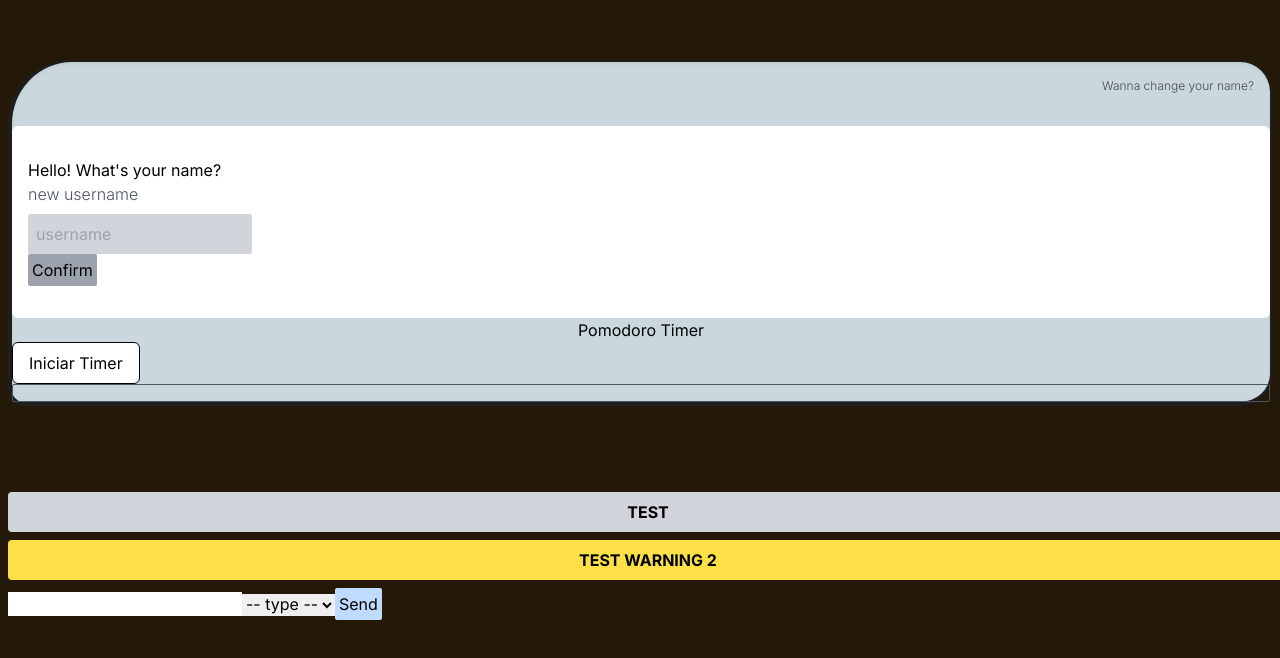
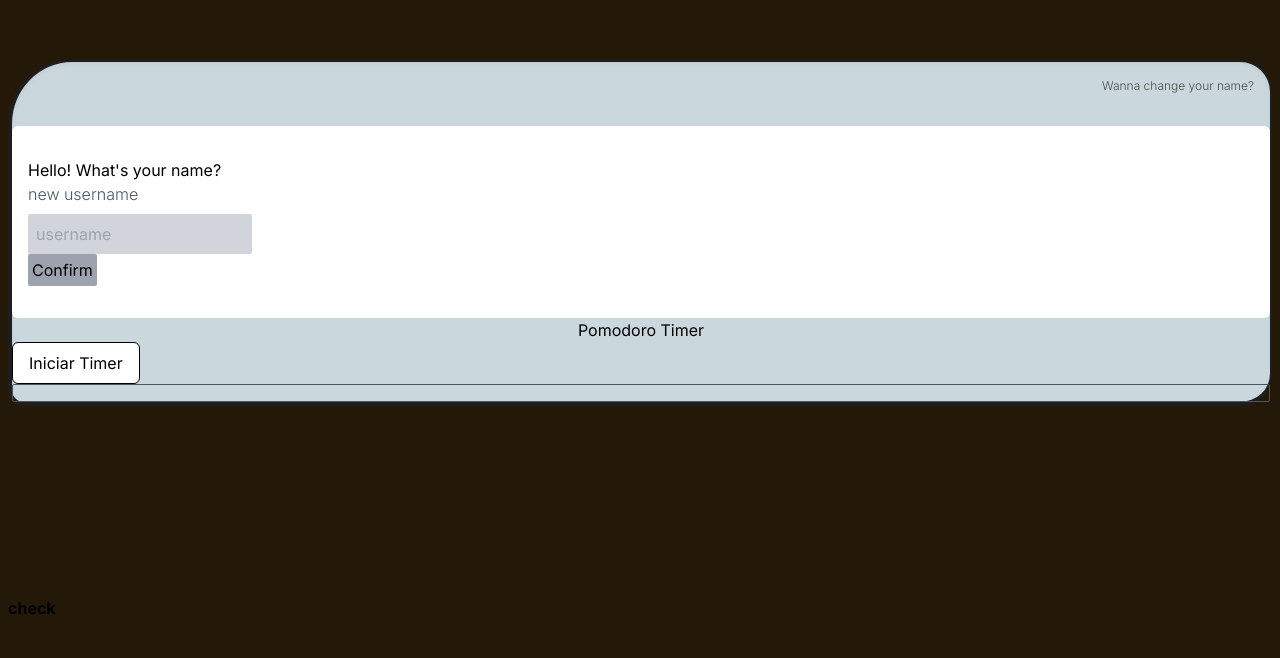
Before and after one commit to MatiasPViecho/pomodoro, a Next.js app: page / in a window 1280 px wide. Shown: the part 164-822 px from the top of the page. Built offline with nearby package versions, Linux system fonts and the light colour scheme.

Commit message:
feat: add really unstable toast system

```diff
--- a/app/page.tsx
+++ b/app/page.tsx
@@ -9,10 +9,12 @@ import { Container } from "@/components/Container";
 import { NameChangerContainer } from "@/components/NameChanger/NameChangerContainer";
 import { Fragment } from "react";
 import { ToastContainer } from "@/components/Toast/ToastContainer";
+import { ToastProvider } from "@/contexts/ToastContext";
 export default function Home() {
   const t = useTranslations("Index");
   return (
     <Fragment>
+      <ToastProvider>
         <ToastContainer />
         <main>
           <UserProvider>
@@ -27,6 +29,7 @@ export default function Home() {
             </DateProvider>
           </UserProvider>
         </main>
+      </ToastProvider>
     </Fragment>
   );
 }
--- a/components/Toast/Toast.tsx
+++ b/components/Toast/Toast.tsx
@@ -1,7 +1,11 @@
 interface IToast {
   msg: string;
   type: string;
+  duration: number;
+  removeSelf: () => void;
 }
+const TIME_TO_STOP_ANIMATION = 1200;
+const TIME_TO_REMOVE_SELF_PROCESS = 800;
 const checkTypeValidity = (type: string): boolean => {
   switch (type) {
     case "success":
@@ -14,19 +18,35 @@ const checkTypeValidity = (type: string): boolean => {
       return false;
   }
 };
-export const Toast = ({ msg = "", type = "info" }: IToast) => {
+export const Toast = ({
+  msg = "",
+  type = "info",
+  duration,
+  removeSelf,
+}: IToast) => {
   const finalType = checkTypeValidity(type) ? type : "info";
+  setTimeout(() => {
+    removeSelf();
+  }, duration);
   const typeClassNames: { [key: string]: string } = {
-    info: "gray-300",
-    warning: "yellow-300",
-    success: "green-300",
-    danger: "red-300",
+    info: "gray",
+    warning: "yellow",
+    success: "green",
+    danger: "red",
+  };
+  const startRemoveProcess = () => {
+    setTimeout(() => {
+      removeSelf();
+    }, TIME_TO_REMOVE_SELF_PROCESS);
   };
   return (
-    <span
-      className={`bg-${typeClassNames[finalType]}  text-center px-12 py-2 rounded text-black font-bold uppercase`}
+    <button
+      onClick={() => startRemoveProcess()}
+      className={`transition-all w-full max-w-72 bg-${typeClassNames[finalType]}-100 shadow-md text-left px-2 pl-4 py-2 rounded text-black font-light uppercase
+      border-l-8 border-l-${typeClassNames[finalType]}-500
+     `}
     >
       {msg}
-    </span>
+    </button>
   );
 };
--- a/components/Toast/ToastContainer.tsx
+++ b/components/Toast/ToastContainer.tsx
@@ -1,62 +1,28 @@
 "use client";
-import { Fragment, ReactNode } from "react";
-import { useState, useEffect } from "react";
 import { Toast } from "./Toast";
-interface IToast {
-  message: string;
-  type: string;
-  id: string;
-}
-const initialMockToastArray: IToast[] = [
-  {
-    message: "test",
-    type: "info",
-    //id: randomUUID(),
-    id: "1",
-  },
-  {
-    message: "Test warning 2",
-    type: "warning",
-    //id: randomUUID(),
-    id: "2",
-  },
-];
+import { useToasts } from "@/contexts/ToastContext";
 export const ToastContainer = () => {
-  const [toasts, setToasts] = useState<IToast[]>(initialMockToastArray || []);
-  const addToast = (formData: FormData): void => {
-    const type: null | string = formData.get("type") as string;
-    const message: null | string = formData.get("message") as string;
-    const length = toasts.length + 1;
-    setToasts([
-      ...toasts,
-      {
-        message,
-        type,
-        id: `${length}`,
-      },
-    ]);
-  };
+  const { toastData, removeToast, checkNewToasts } = useToasts();
   return (
-    <div className="absolute bottom-4 flex flex-col gap-2 w-full mx-auto transition-all">
-      {toasts &&
-        toasts.map((toast, _i) => {
-          return (
-            <Fragment key={toast.id}>
-              <Toast msg={toast.message} type={toast.type} />
-            </Fragment>
-          );
-        })}
-      <form action={(e) => addToast(e)}>
-        <input id="message" name="message" type="text" />
-        <select id="type" name="type">
-          <option value={""}>-- type -- </option>
-          <option value={"info"}>info</option>
-          <option value={"warning"}>warning</option>
-          <option value={"danger"}>danger</option>
-          <option value={"success"}>success</option>
-        </select>
-        <button className="bg-blue-200 p-1 rounded-sm">Send</button>
-      </form>
+    <div className={`absolute bottom-4 `}>
+      <ul className={`transition-all flex flex-col gap-2`}>
+        {toastData &&
+          toastData.map((toast) => {
+            return (
+              <li key={toast.id} className={`mx-auto text-center`}>
+                <Toast
+                  duration={toast.duration}
+                  removeSelf={() => removeToast(toast.id)}
+                  msg={toast.message}
+                  type={toast.type}
+                />
+              </li>
+            );
+          })}
+      </ul>
+      <button className="font-bold rounded-md" onClick={checkNewToasts}>
+        check
+      </button>
     </div>
   );
 };
--- /dev/null
+++ b/contexts/ToastContext.tsx
@@ -0,0 +1,87 @@
+"use client";
+import {
+  createContext,
+  ReactNode,
+  useContext,
+  useEffect,
+  useMemo,
+  useState,
+} from "react";
+import { usePathname, useRouter, useSearchParams } from "next/navigation";
+import { generateUUID } from "@/helpers/UUID";
+interface IToastProvider {
+  children: ReactNode;
+}
+export interface IToast {
+  message: string;
+  type: string;
+  id: string;
+  duration: number;
+}
+interface IToastContext {
+  toastData: IToast[];
+  removeToast: (value: string) => void;
+  checkNewToasts: () => void;
+}
+const initialMockToastArray: IToast[] = [
+  {
+    message: "test",
+    type: "info",
+    id: generateUUID(),
+    duration: 2500,
+  },
+  {
+    message: "Test warning 2",
+    type: "warning",
+    id: generateUUID(),
+    duration: 2500,
+  },
+];
+const ToastContext = createContext<IToastContext | undefined>(undefined);
+export const ToastProvider = ({ children }: IToastProvider) => {
+  const searchParams = useSearchParams();
+  const router = useRouter();
+  const pathname = usePathname();
+  const [toasts, setToasts] = useState<IToast[]>(initialMockToastArray || []);
+  const removeToast = (id: string): void => {
+    const newToasts = toasts.filter((e) => e.id !== id);
+    newToasts.map((e) => e.id !== id);
+    setToasts(newToasts);
+    setTimeout(() => {});
+  };
+  const checkNewToasts = () => {
+    console.log("test");
+    const toastMsg = searchParams.get("toast");
+    const toastType = searchParams.get("type");
+    if (toastMsg) {
+      const newToast: IToast = {
+        duration: 2500,
+        id: generateUUID(),
+        message: toastMsg,
+        type: toastType || "info",
+      };
+      setToasts((prev) => [...prev, newToast]);
+      router.replace(pathname);
+    }
+  };
+  const contextValues = useMemo(() => {
+    return {
+      toastData: toasts,
+      checkNewToasts,
+      removeToast,
+    };
+  }, [toasts]);
+  return (
+    <ToastContext.Provider value={contextValues}>
+      {children}
+    </ToastContext.Provider>
+  );
+};
+
+export function useToasts() {
+  const context = useContext(ToastContext);
+  if (!context) {
+    throw new Error("User Context Error");
+  }
+  return context;
+}
--- /dev/null
+++ b/helpers/UUID.tsx
@@ -0,0 +1,9 @@
+const UUID = "xxxxxxxx-xxxx-4xxx-yxxx-xxxxxxxxxxxx";
+export const generateUUID = (): string => {
+  const newUUID = UUID;
+  return newUUID.replace(/[xy]/g, function (x) {
+    const r = (Math.random() * 16) | 0,
+      v = x === "x" ? r : (r & 0x3) | 0x8;
+    return v.toString(16);
+  });
+};
--- a/tailwind.config.ts
+++ b/tailwind.config.ts
@@ -28,10 +28,10 @@ const config: Config = {
   },
   plugins: [],
   safelist:[
-    'bg-gray-300',
-    'bg-yellow-300',
-    'bg-green-300',
-    'bg-red-300'
+    {
+      pattern: /bg-(gray|green|yellow|red)-(500|100)/,
+    },
+    {pattern: /border-l-(gray|green|yellow|red)-(500|100)/,}
   ]
 };
 export default config;
--- a/utils/storage.ts
+++ b/utils/storage.ts
@@ -1,3 +1,4 @@
+import { generateUUID } from "@/helpers/UUID";
 export interface IActionStatus {
   success: boolean,
   msg: string,
@@ -21,15 +22,7 @@ export const defaultUser: IUser = {
   runningTimer: null,
   previousTimer: [],
 }
-const UUID = "xxxxxxxx-xxxx-4xxx-yxxx-xxxxxxxxxxxx";
-const generateUUID = (): string => {
-  const newUUID = UUID;
-  return newUUID.replace(/[xy]/g, function (x) {
-    const r = (Math.random() * 16) | 0,
-      v = x === "x" ? r : (r & 0x3) | 0x8;
-    return v.toString(16);
-  })
-}
+
 export const getUserData = async (): Promise<IUser> => {
   const userDataString: string | null = typeof localStorage != 'undefined' ? (localStorage.getItem('user')) : null;
   const userDataParsed = userDataString ? JSON.parse(userDataString) : null;
```
Lines whose indentation alone changed are shown as unchanged.
